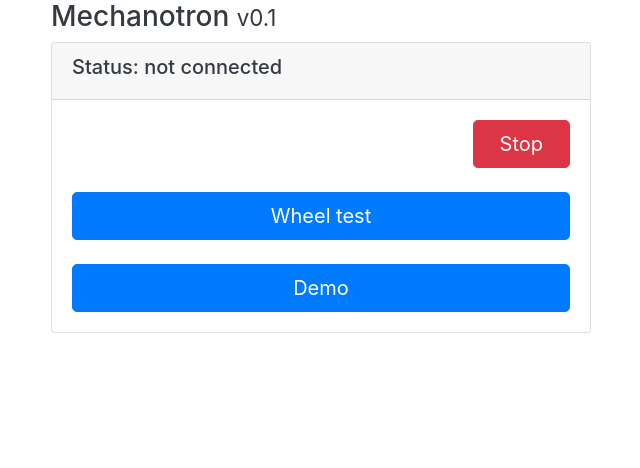
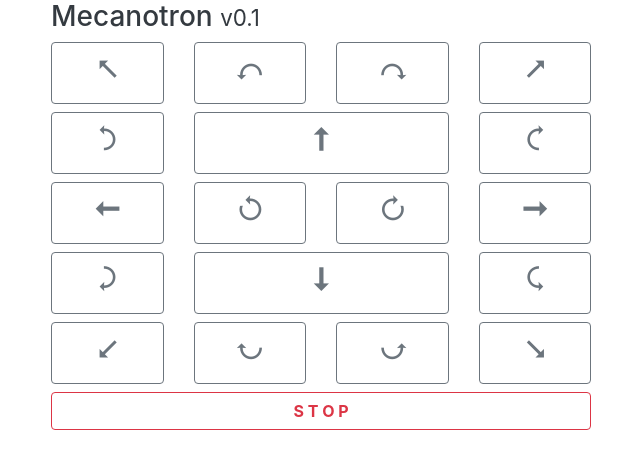
Before and after one commit to mikrotron-zg/mecanotron, a plain HTML site: page data/index.html in a window 1280 px wide. Shown: the whole page, without its empty margins (319-959 px from the left). Drawn offline with Linux system fonts and the light colour scheme.

Commit message:
Add navigation buttons to webapp

```diff
--- a/data/index.html
+++ b/data/index.html
@@ -5,19 +5,30 @@
     <meta charset="utf-8" />
     <meta name="viewport" content="width=device-width, initial-scale=1">
 
-    <title>Mechanotron</title>
+    <title>Mecanotron</title>
 
-    <script src="mechanotron.js"></script>
+    <script src="mecanotron.js"></script>
     <link rel="stylesheet" href="bootstrap.min.css">
+    <style>
+        @font-face {
+        font-family: 'Arrows';
+        src: url('arrows.otf') format('truetype');
+        }
+        .arrows {
+            font-family: Arrows;
+            font-weight: bold;
+            font-size: 2em;
+        }
+    </style>
 </head>
 
 <body>
     <div class="container">
         <div class="row justify-content-center">
             <div id="main_view" class="col-12 col-sm-10 col-md-8 col-lg-6">
-                <h3 class="text-dark">Mechanotron <small>v0.1</small></h3>
+                <h3 class="text-dark">Mecanotron <small>v0.1</small></h3>
 
-                <div class="card mb-3">
+                <div class="card mb-3" style="display:none">
                     <div class="card-header">
                         <h5 class="text-dark">Status: <span id="status">not connected</span></h5>
                     </div>
@@ -29,7 +40,37 @@
                         <button type="button" id="btnDemo" class="btn btn-primary btn-lg btn-block mt-4" onclick="doDemo()" >&ensp;Demo&ensp;</button>
                     </div>
                 </div>
-
+                <div class="row mt-2">
+                    <div class="col-3"><button type="button" class="btn btn-outline-secondary btn-block arrows">M</button></div>
+                    <div class="col-3"><button type="button" class="btn btn-outline-secondary btn-block arrows">i</button></div>
+                    <div class="col-3"><button type="button" class="btn btn-outline-secondary btn-block arrows">j</button></div>
+                    <div class="col-3"><button type="button" class="btn btn-outline-secondary btn-block arrows">O</button></div>
+                </div>
+                <div class="row mt-2">
+                    <div class="col-3"><button type="button" class="btn btn-outline-secondary btn-block arrows">m</button></div>
+                    <div class="col-6"><button type="button" class="btn btn-outline-secondary btn-block arrows">C</button></div>
+                    <div class="col-3"><button type="button" class="btn btn-outline-secondary btn-block arrows">n</button></div>
+                </div>
+                <div class="row mt-2">
+                    <div class="col-3"><button type="button" class="btn btn-outline-secondary btn-block arrows">B</button></div>
+                    <div class="col-3"><button type="button" class="btn btn-outline-secondary btn-block arrows">Y</button></div>
+                    <div class="col-3"><button type="button" class="btn btn-outline-secondary btn-block arrows">Z</button></div>
+                    <div class="col-3"><button type="button" class="btn btn-outline-secondary btn-block arrows">A</button></div>
+                </div>
+                <div class="row mt-2">
+                    <div class="col-3"><button type="button" class="btn btn-outline-secondary btn-block arrows">o</button></div>
+                    <div class="col-6"><button type="button" class="btn btn-outline-secondary btn-block arrows">D</button></div>
+                    <div class="col-3"><button type="button" class="btn btn-outline-secondary btn-block arrows">p</button></div>
+                </div>
+                <div class="row mt-2">
+                    <div class="col-3"><button type="button" class="btn btn-outline-secondary btn-block arrows">N</button></div>
+                    <div class="col-3"><button type="button" class="btn btn-outline-secondary btn-block arrows">k</button></div>
+                    <div class="col-3"><button type="button" class="btn btn-outline-secondary btn-block arrows">l</button></div>
+                    <div class="col-3"><button type="button" class="btn btn-outline-secondary btn-block arrows">P</button></div>
+                </div>
+                <div class="row mt-2">
+                    <div class="col-12"><button type="button" class="btn btn-outline-danger btn-block"><b>S T O P</b></button></div>
+                </div>
             </div>
         </div>
     </div>
```
Also changed, not shown: data/arrows.otf (added), data/mecanotron.js (renamed from data/mechanotron.js).
